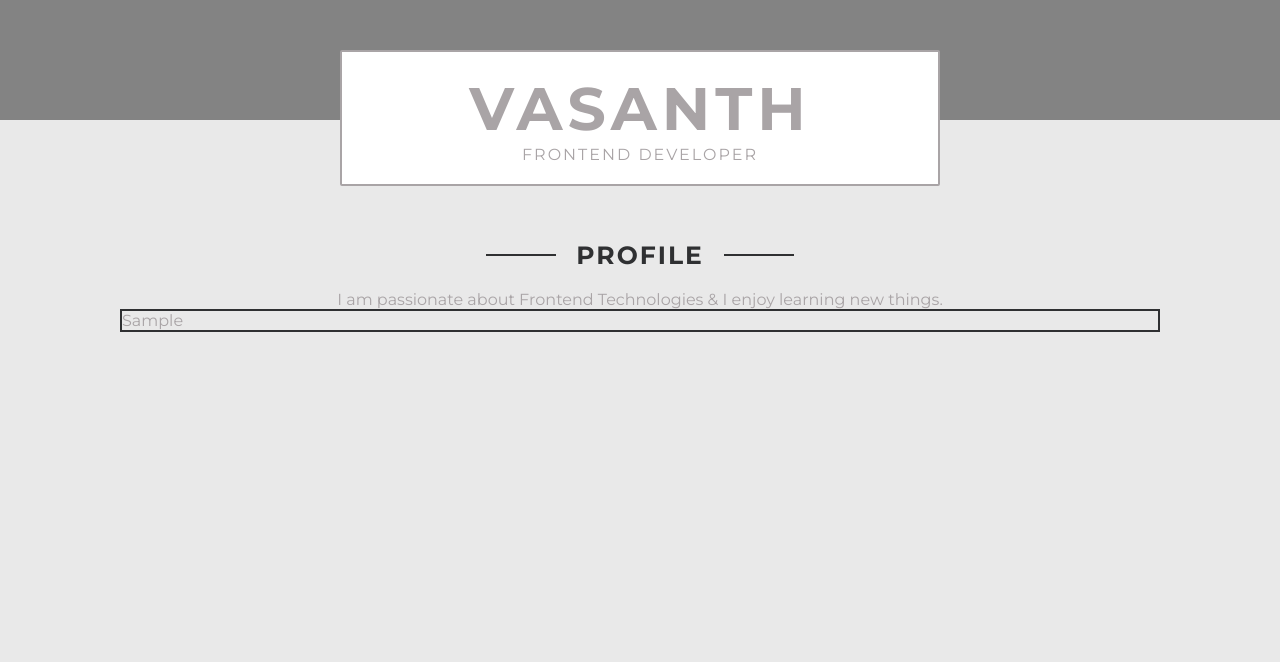
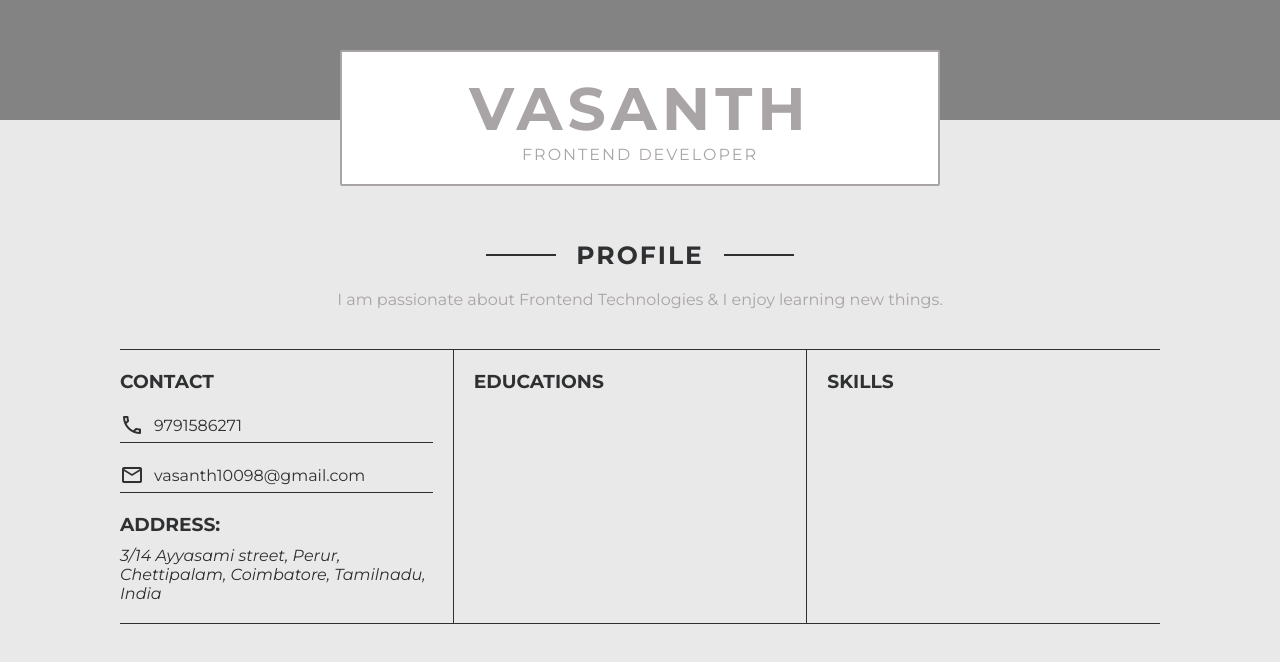
Before and after one commit to vasanth2929/resume, a Svelte app: page / in a window 1280 px wide. Shown: the top 662 px of the page. Built offline with nearby package versions, Linux system fonts and the light colour scheme.

Commit message:
update: contact section changes

```diff
--- a/public/global.css
+++ b/public/global.css
@@ -18,3 +18,8 @@ body {
   background-color: rgb(233, 233, 233);
   overflow-x: hidden;
 }
+
+.link {
+  color: var(--textColor);
+  text-decoration: none;
+}
--- a/public/index.html
+++ b/public/index.html
@@ -9,6 +9,8 @@
       href="https://fonts.googleapis.com/css2?family=Montserrat:ital,wght@0,100;0,200;0,300;0,400;0,500;0,600;0,700;0,800;0,900;1,100;1,200;1,300;1,400;1,500;1,600;1,800&display=swap"
       rel="stylesheet"
     />
+	<link href="https://fonts.googleapis.com/icon?family=Material+Icons+Outlined"
+  rel="stylesheet">
     <title>Resume</title>
 
     <link rel="icon" type="image/png" href="/favicon.png" />
--- a/src/components/Info.svelte
+++ b/src/components/Info.svelte
@@ -3,11 +3,77 @@
 </script>
 
 <Transition x={-500}>
-  <section class="info-section">Sample</section>
+  <section class="info-section">
+    <div class="info-section-contact info-section-item">
+      <h3>CONTACT</h3>
+      <div class="contact-container">
+        <span class="material-icons-outlined icon"> call </span>
+        <a href="tel:9791586271" class="link">9791586271</a>
+      </div>
+      <div class="contact-container">
+        <span class="material-icons-outlined icon"> email </span>
+        <a href="mailto:vasanth10098@gmail.com" class="link"
+          >vasanth10098@gmail.com</a
+        >
+      </div>
+
+      <div class="address-container">
+        <h3>ADDRESS:</h3>
+        <address class="address">
+          3/14 Ayyasami street, Perur, Chettipalam, Coimbatore, Tamilnadu, India
+        </address>
+      </div>
+    </div>
+    <div class="info-section-education info-section-item">
+      <h3>EDUCATIONS</h3>
+    </div>
+    <div class="info-section-skills info-section-item">
+      <h3>SKILLS</h3>
+    </div>
+  </section>
 </Transition>
 
 <style>
   .info-section {
-    border: 2px solid var(--textColor);
+    border: 1px solid var(--textColor);
+    display: flex;
+    border-left: 0;
+    border-right: 0;
+    margin-top: 40px;
+    color: var(--textColor);
+  }
+  .info-section-item {
+    flex: 1;
+    padding: 20px;
+  }
+  .info-section-contact {
+    padding-left: 0px;
+  }
+  .info-section-contact,
+  .info-section-education {
+    border-right: 1px solid var(--textColor);
+  }
+  .contact-container {
+    margin-top: 20px;
+    display: flex;
+    align-items: center;
+    border-bottom: 1px solid var(--textColor);
+    padding-bottom: 5px;
+  }
+  .contact-container:first-child {
+    margin-top: 20px;
+    display: flex;
+    align-items: center;
+    border-bottom: 1px solid var(--textColor);
+  }
+  .icon {
+    margin-right: 10px;
+  }
+
+  .address-container {
+    margin-top: 20px;
+  }
+  .address {
+    margin-top: 10px;
   }
 </style>
```
